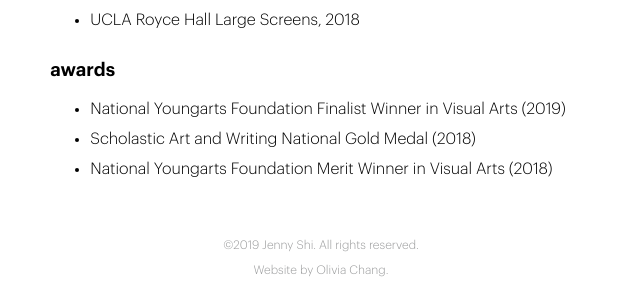
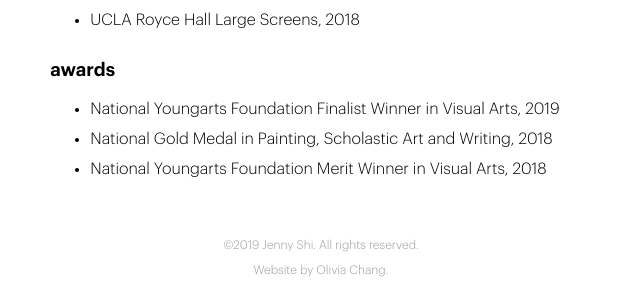
Before and after one commit to oliviachang29/jenny, a Jekyll site: the page built from about.markdown, in a window 1280 px wide, cut to the strip 617-1499 px from the top of the page. Shown: the part 493-784 px from the top of the strip, without its empty margins (319-959 px from the left). Built offline with Jekyll 4.4.1, drawn with Linux system fonts in a browser that asks for light colours; nearby versions of some CDN libraries.

Commit message:
Updated About

```diff
--- a/about.markdown
+++ b/about.markdown
@@ -21,8 +21,8 @@ layout: static
 	</ul>
 	<h3>awards</h3>
 	<ul>
-                        <li>National Youngarts Foundation Finalist Winner in Visual Arts (2019)</li>
-			<li>Scholastic Art and Writing National Gold Medal (2018)</li>
-			<li>National Youngarts Foundation Merit Winner in Visual Arts (2018)</li>
+                        <li>National Youngarts Foundation Finalist Winner in Visual Arts, 2019</li>
+			<li>National Gold Medal in Painting, Scholastic Art and Writing, 2018</li>
+			<li>National Youngarts Foundation Merit Winner in Visual Arts, 2018</li>
 	</ul>
 </div>
```
